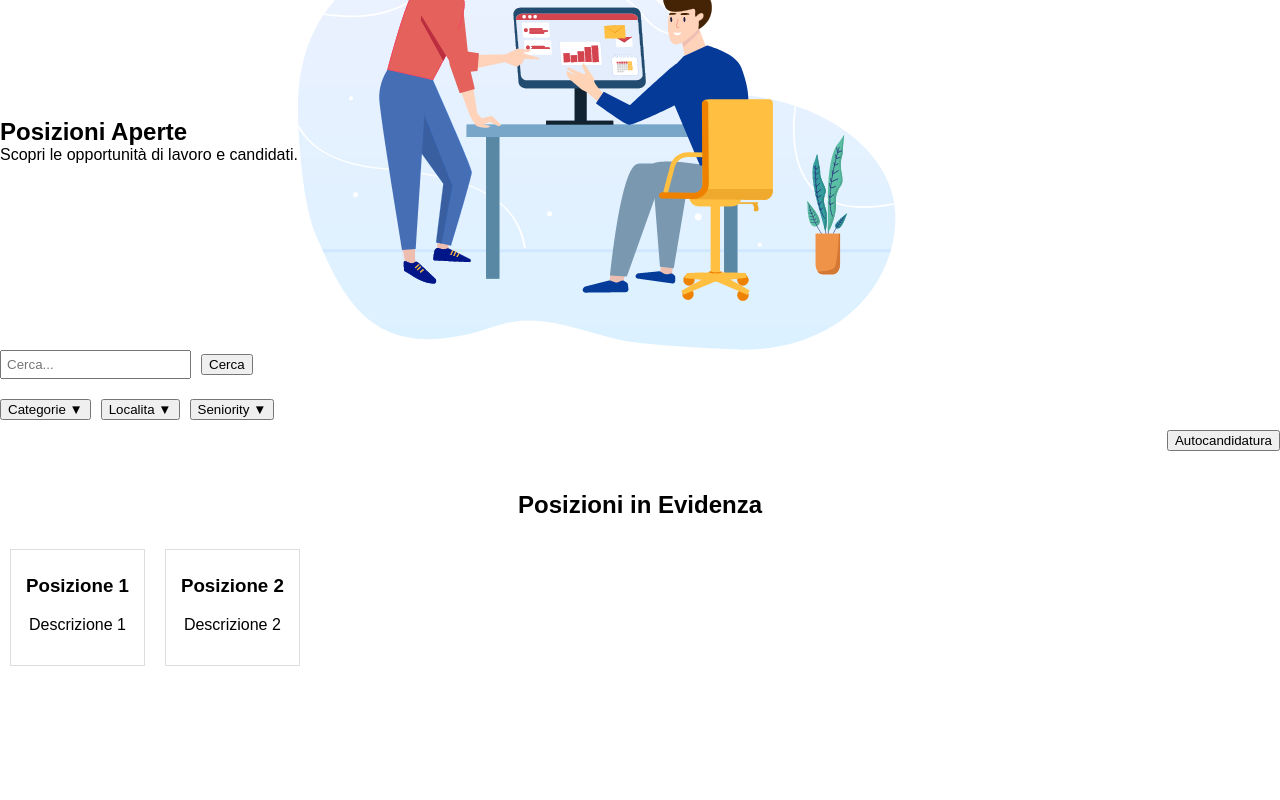
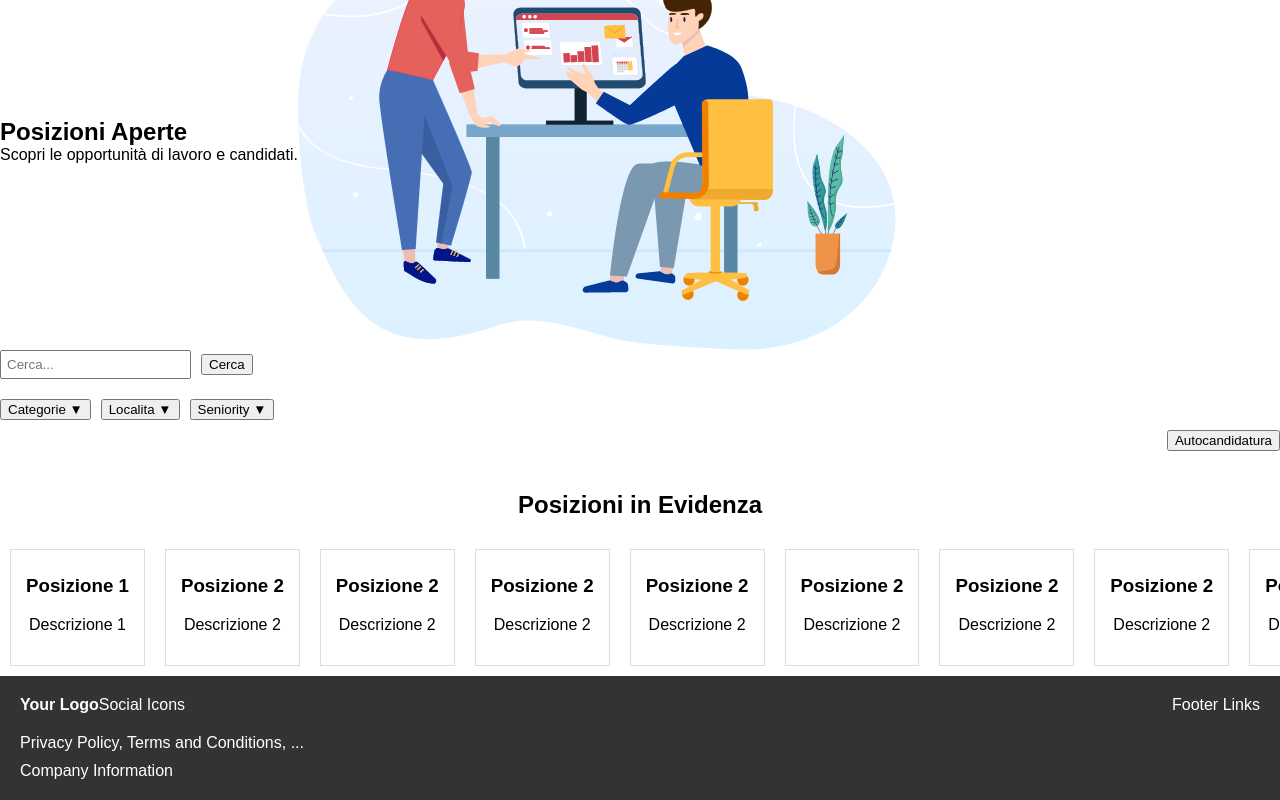
Before and after one commit to parsssa/Opportunit-Page, a React (Create React App) app in the folder oportunit/: page / in a window 1280 px wide. Shown: the part 869-1669 px from the top of the page. Before the commit the page ends 1545 px from the top, so only its background shows below. Built offline with nearby package versions, Linux system fonts and the light colour scheme.

Commit message:
aggiunto Footer

```diff
--- a/oportunit/src/App.js
+++ b/oportunit/src/App.js
@@ -1,9 +1,9 @@
 import React, { useEffect } from 'react';
+import './App.css';
 import Navbar from './Components/NavigationBar/Navbar';
 import Title from './Components/Title/Title'
 import PosizioniInEvidenza from './Components/PosizioniInEvidenza/PosizioniInEvidenza';
-
-import './App.css';
+import Footer from './Components/Footer/Footer';
 import Search from './Components/Search/Search';
 
 function App() {
@@ -20,6 +20,7 @@ function App() {
         <Title/>
         <Search/>
         <PosizioniInEvidenza/>
+        <Footer/>
       </body>
     </div>
   );
--- /dev/null
+++ b/oportunit/src/Components/Footer/Footer.jsx
@@ -0,0 +1,24 @@
+// Footer.jsx
+
+import React from 'react';
+import './footer.css'; // Import the corresponding CSS file
+
+const Footer = () => {
+  return (
+    <footer className="footer-container">
+      <div className="top-rectangle">
+        <div className="content">
+          <div className="logo">Your Logo</div>
+          <div className="social-icons">Social Icons</div>
+        </div>
+        <div className="footer-links">Footer Links</div>
+      </div>
+      <div className="bottom-rectangle">
+        <div className="links">Privacy Policy, Terms and Conditions, ...</div>
+        <div className="company-info">Company Information</div>
+      </div>
+    </footer>
+  );
+};
+
+export default Footer;
--- /dev/null
+++ b/oportunit/src/Components/Footer/footer.css
@@ -0,0 +1,35 @@
+/* footer.css */
+
+.footer-container {
+    background-color: #333; /* Dark gray background color for the whole footer */
+    color: #fff; /* Text color */
+    padding: 20px; /* Add padding to the footer */
+  }
+
+  .top-rectangle {
+    display: flex;
+    justify-content: space-between;
+    align-items: center;
+  }
+
+  .bottom-rectangle {
+    margin-top: 20px; /* Add some space between the rectangles */
+  }
+
+  /* Style for the content inside the top rectangle */
+  .content {
+    display: flex;
+    justify-content: space-between;
+    align-items: center;
+  }
+
+  .logo {
+    font-weight: bold; /* Adjust styling for the logo */
+  }
+
+  /* Style for the links in the bottom rectangle */
+  .links {
+    margin-bottom: 10px; /* Add some space between the link lines */
+  }
+
+  /* Additional styling for other elements as needed */
--- a/oportunit/src/Components/PosizioniInEvidenza/PosizioniInEvidenza.jsx
+++ b/oportunit/src/Components/PosizioniInEvidenza/PosizioniInEvidenza.jsx
@@ -9,6 +9,18 @@ const PosizioniInEvidenza = () => {
   const positions = [
     { title: 'Posizione 1', description: 'Descrizione 1' },
     { title: 'Posizione 2', description: 'Descrizione 2' },
+    { title: 'Posizione 2', description: 'Descrizione 2' },
+    { title: 'Posizione 2', description: 'Descrizione 2' },
+    { title: 'Posizione 2', description: 'Descrizione 2' },
+    { title: 'Posizione 2', description: 'Descrizione 2' },
+    { title: 'Posizione 2', description: 'Descrizione 2' },
+    { title: 'Posizione 2', description: 'Descrizione 2' },
+    { title: 'Posizione 2', description: 'Descrizione 2' },
+    { title: 'Posizione 2', description: 'Descrizione 2' },
+    { title: 'Posizione 2', description: 'Descrizione 2' },
+    { title: 'Posizione 2', description: 'Descrizione 2' },
+    { title: 'Posizione 2', description: 'Descrizione 2' },
+    { title: 'Posizione 2', description: 'Descrizione 2' }
     // Aggiungi altre posizioni secondo necessità
   ];
 
```
